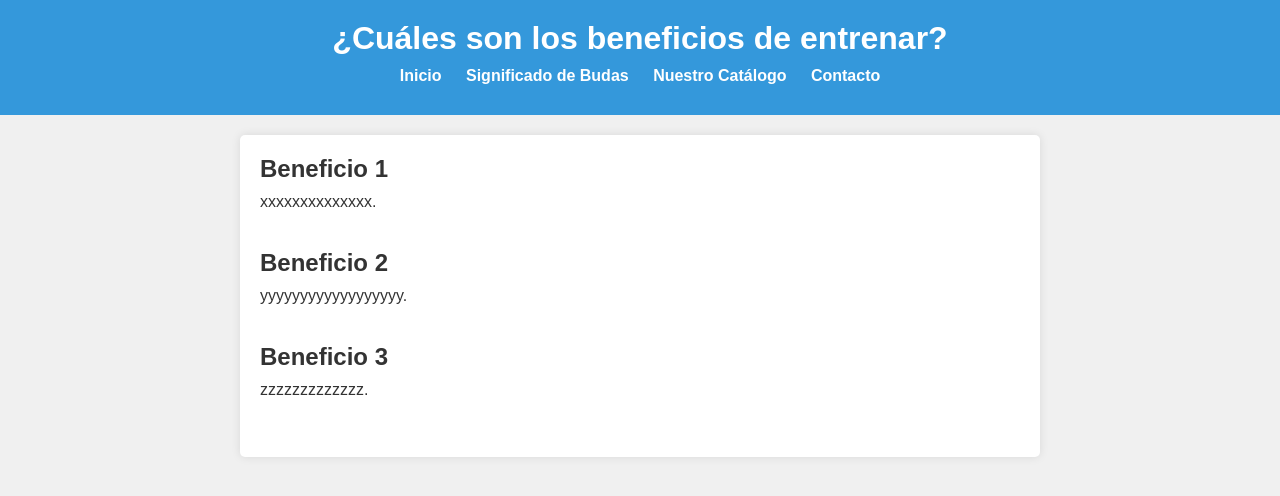
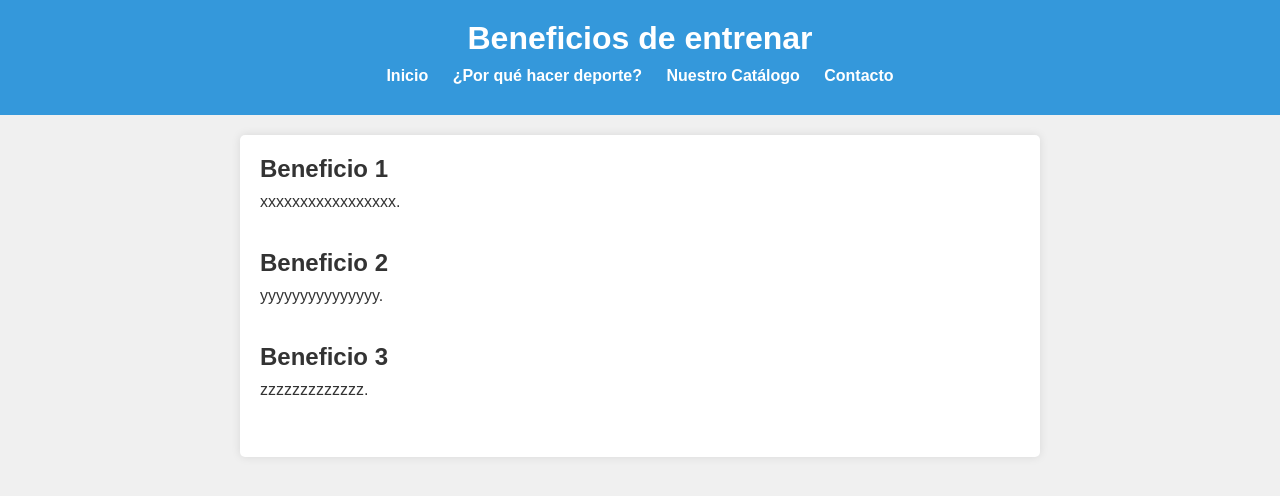
Before and after one commit to nicolasnuno/proyectocodo, a plain HTML site: page beneficios.html in a window 1280 px wide. Drawn offline with Linux system fonts and the light colour scheme.

Commit message:
beneficios.html

```diff
--- a/beneficios.html
+++ b/beneficios.html
@@ -4,15 +4,15 @@
     <meta charset="UTF-8">
     <meta name="viewport" content="width=device-width, initial-scale=1.0">
     <link rel="stylesheet" href="styles.css">
-    <title>Beneficios</title>
+    <title>Beneficios de entrenar</title>
 </head>
 <body>
     <header>
-        <h1>¿Cuáles son los beneficios de entrenar?</h1>
+        <h1>Beneficios de entrenar</h1>
         <nav>
             <ul>
                 <li><a href="index.html">Inicio</a></li>
-                <li><a href="significados.html">Significado de Budas</a></li>
+                <li><a href="beneficios.html">¿Por qué hacer deporte?</a></li>
                 <li><a href="catalogo.html">Nuestro Catálogo</a></li>
                 <li><a href="contacto.html">Contacto</a></li>
             </ul>
@@ -22,13 +22,13 @@
     <main>
         <section id="buda1">
             <h2>Beneficio 1</h2>
-            <p>xxxxxxxxxxxxxx.</p>
+            <p>xxxxxxxxxxxxxxxxx.</p>
             <img src="" alt="">
         </section>
 
         <section id="buda2">
             <h2>Beneficio 2</h2>
-            <p>yyyyyyyyyyyyyyyyyy.</p>
+            <p>yyyyyyyyyyyyyyy.</p>
             <img src="" alt="">
         </section>
 
```
